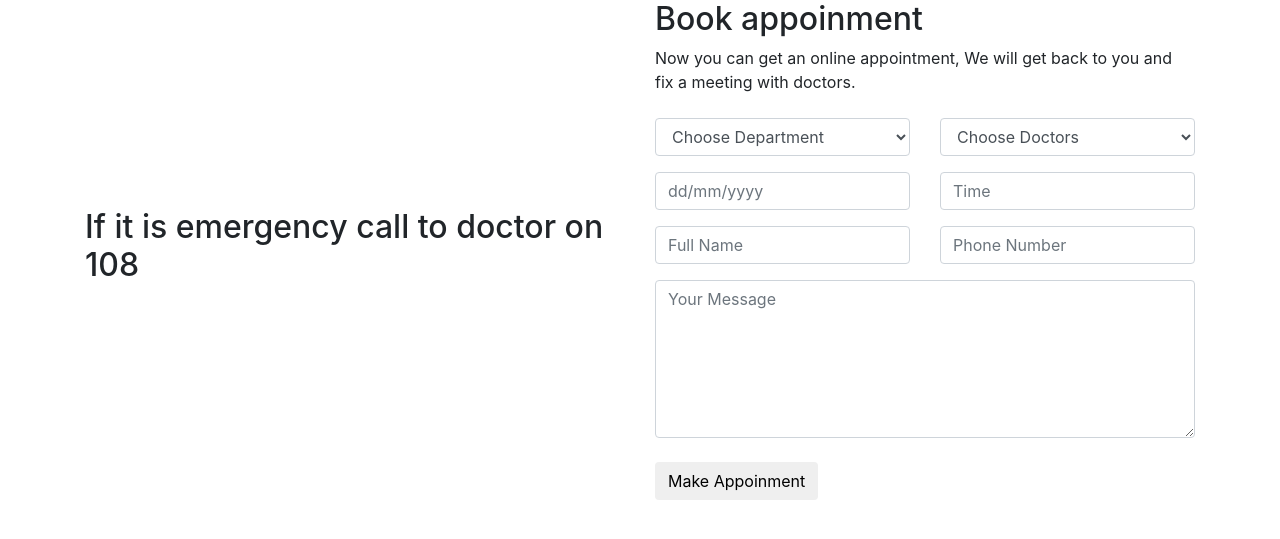
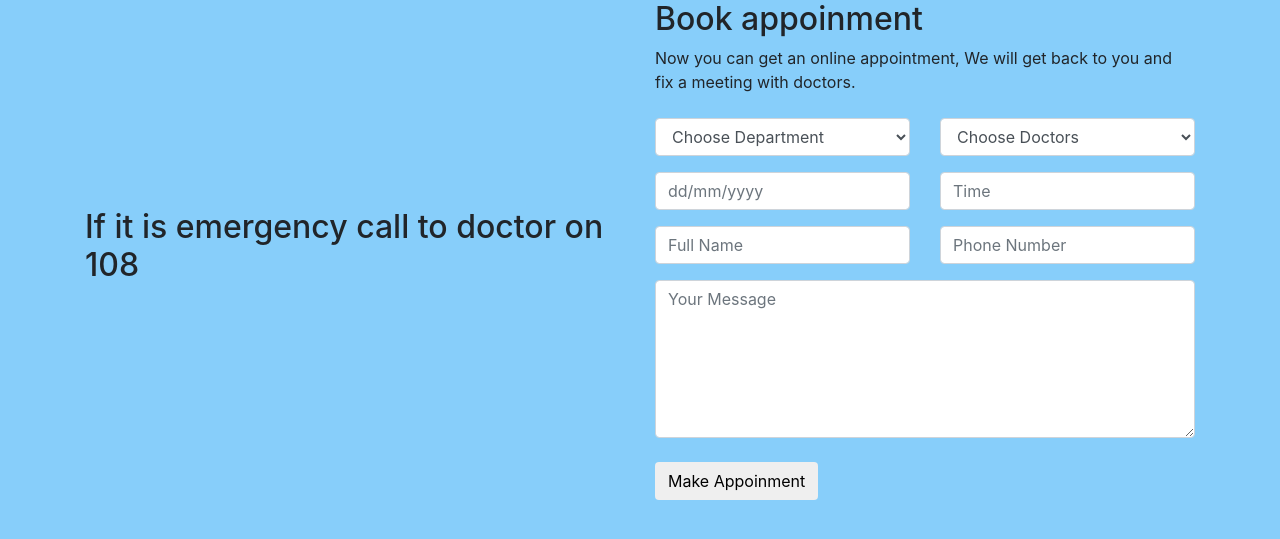
Before and after one commit to imahirshiv/Hospital, a Django app: page /patient/ in a window 1280 px wide. Shown: the top 539 px of the page. Run offline with Django 4.2, Linux system fonts and the light colour scheme; some libraries are stand-ins or nearby versions.

Commit message:
initial commit

```diff
--- a/patient/templates/dashboard.html
+++ b/patient/templates/dashboard.html
@@ -10,7 +10,7 @@
     <link rel="stylesheet" href="//cdnjs.cloudflare.com/ajax/libs/timepicker/1.3.5/jquery.timepicker.min.css">
 </head>
 
-<body>
+<body style="background-color: lightskyblue;" >
     <div class="container">
         <div class="row align-items-center">
             <div class="col-lg-6 ">
```
